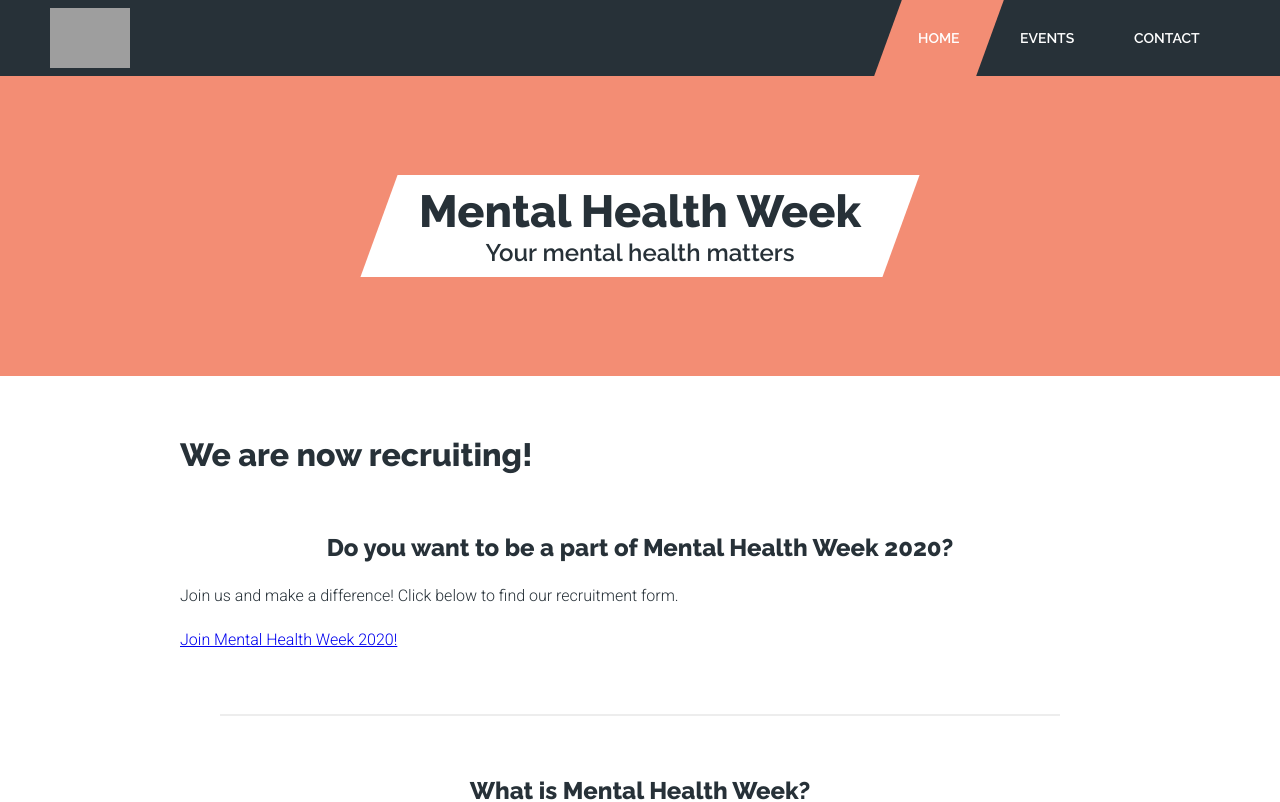
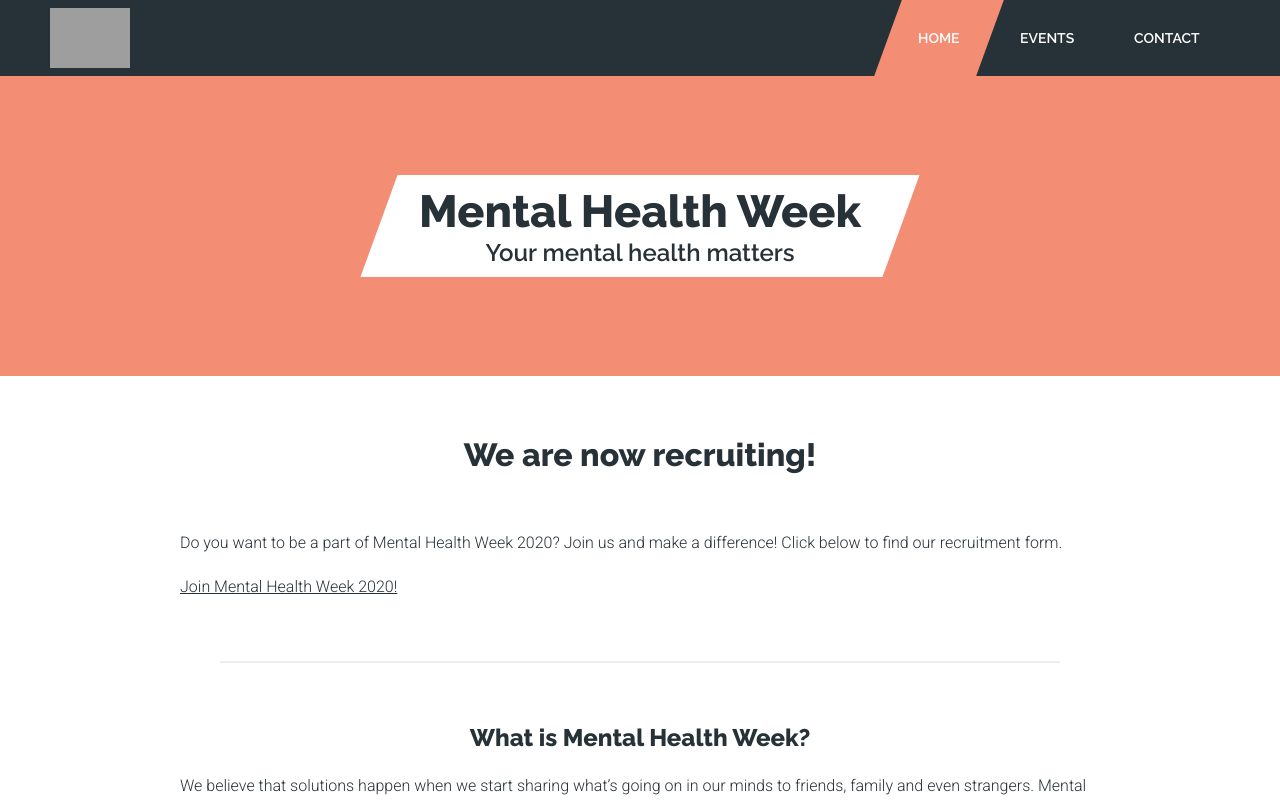
Before and after one commit to ths-mental-health-week/mental-health-week-webpage, a Next.js app: page / in a window 1280 px wide. Shown: the top 802 px of the page. Built offline with nearby package versions, Linux system fonts and the light colour scheme; grey boxes are pictures that could not be loaded.

Commit message:
Formatting

```diff
--- a/pages/index.js
+++ b/pages/index.js
@@ -24,8 +24,13 @@ const Introduction = styled.div`
 const Recruitment = styled.div`
 	margin-top: 60px;
 
-	h2 {
+	h1 {
 		text-align: center;
+	}
+	a {
+		text-align: center;
+		background-color: ${({ theme }) => theme.colors.white};
+		color: ${({ theme }) => theme.colors.secondary};
 	}
 `
 
@@ -91,14 +96,13 @@ export default () => (
 			<Container>
 				<Recruitment>
 					<h1>We are now recruiting!</h1><br />
-					<h2>Do you want to be a part of Mental Health Week 2020?</h2>
 					<p>
+						Do you want to be a part of Mental Health Week 2020?
 						Join us and make a difference!
 						Click below to find our recruitment form.
 						<p>
 						<a href="https://forms.gle/78w1rqQZcdQ1dm3X9">Join Mental Health Week 2020!</a>
 						</p>
-
 					</p>
 				</Recruitment>
 				<Divider />
```
